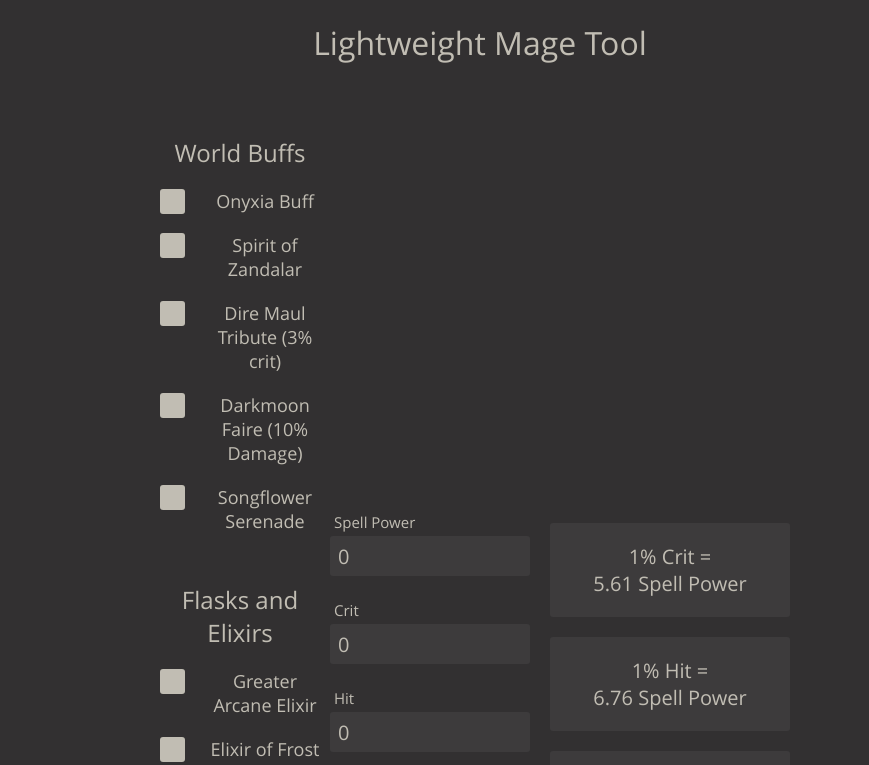
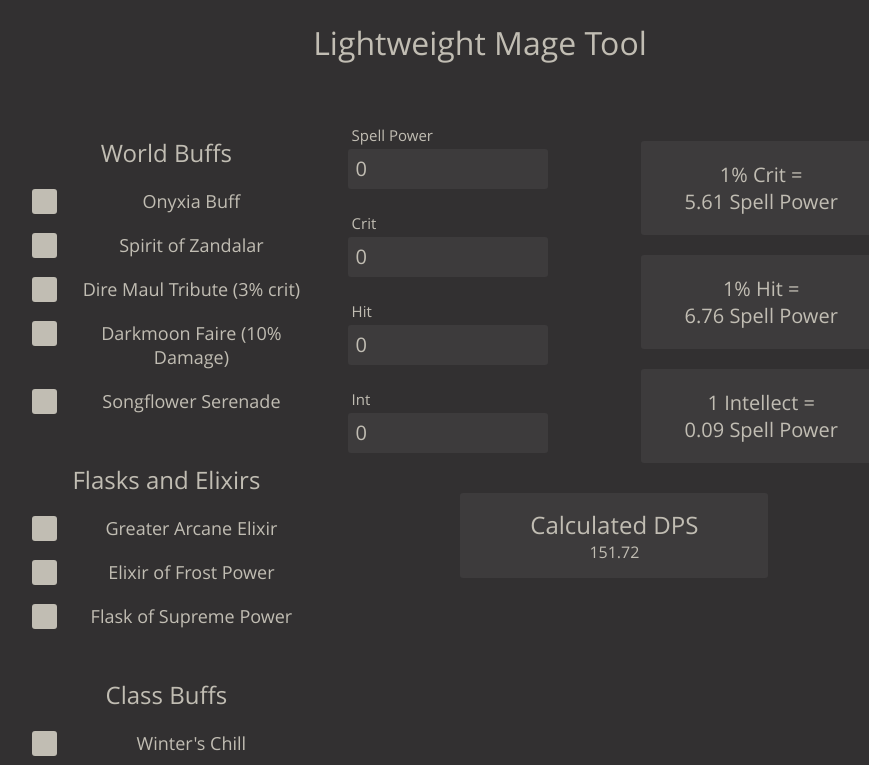
Before and after one commit to Flensolini/dps-calculator, a React (Create React App) app: page / in a window 1280 px wide. Shown: the top 765 px of the page, without its empty margins (160-1029 px from the left). Built offline with nearby package versions, Linux system fonts and the light colour scheme.

Commit message:
some stuff#

```diff
--- a/src/App.js
+++ b/src/App.js
@@ -3,6 +3,7 @@ import "./App.scss";
 import StatsForm from "./components/form/StatsForm";
 import StatsWeight from "./components/weight/StatsWeight";
 import Buffs from "./components/buffs/Buffs";
+import DPS from "./components/dps/DPS";
 
 
 function App() {
@@ -29,6 +30,16 @@ function App() {
     motw: false,
   })
 
+  const outputRef = React.useRef(37931)
+  const [output, setOutput] = React.useState(37931)
+
+  const handleOutputChange = value => {
+    if(value !== outputRef.current){
+      setOutput(value)
+    }
+    outputRef.current = value;
+  }
+
   const handleValuesChange = e => {
     const {name , value} = e.target
     setValues( prevState => ({
@@ -49,9 +60,20 @@ function App() {
     <div className="App">
       <h1>Lightweight Mage Tool</h1>
       <div className="container">
-        <Buffs handleChange={handleBuffsChange} values={buffs}/>
-        <StatsForm handleChange={handleValuesChange} values={values}/>
-        <StatsWeight buffs={buffs} values={values}/>
+        <div className="left">
+          <Buffs handleChange={handleBuffsChange} values={buffs}/>
+        </div>
+
+        <div className="mid">
+          <div className="top">
+            <StatsForm handleChange={handleValuesChange} values={values}/>
+            <StatsWeight handleOutputChange={handleOutputChange} buffs={buffs} values={values}/>
+          </div>
+          <div className="bottom">
+            <DPS output={output}/>
+          </div>
+        </div>
+
       </div>
     </div>
   );
--- a/src/App.scss
+++ b/src/App.scss
@@ -9,9 +9,21 @@
 
 
 .container {
+  display: grid;
+  grid-template-columns: 30% 70%;
+  grid-template-rows: auto;
+  grid-template-areas:
+  "left top"
+  "left bottom";
+  width: 70%;
+}
+
+.top {
   display: flex;
-  flex-direction: row;
-  justify-content: space-between;
-  align-items: center;
-  width: 50vw;
+  justify-content: space-around;
 }
+
+.bottom {
+  display: flex;
+  justify-content: space-around;
+}
--- /dev/null
+++ b/src/components/dps/DPS.jsx
@@ -0,0 +1,22 @@
+import React from "react";
+import PropTypes from 'prop-types';
+import "./dps.scss";
+
+const DPS = (props) => {
+  const { output } = props;
+  const roundNumber = (num) => {
+    return (Math.round(num * 100) / 100).toFixed(2);
+  }
+  return (
+    <div className="dps">
+        <h2>Calculated DPS</h2>
+        <div>{roundNumber(output/250)}</div>
+    </div>
+  );
+};
+
+DPS.propTypes = {
+    output: PropTypes.number,
+}
+
+export default DPS;
--- /dev/null
+++ b/src/components/dps/dps.scss
@@ -0,0 +1,9 @@
+.dps{
+    background-color: #3d3b3c;
+    border-radius: 3px;
+    padding: 15px 70px;
+
+    h2 {
+        margin: 0;
+    }
+}
--- a/src/components/weight/StatsWeight.jsx
+++ b/src/components/weight/StatsWeight.jsx
@@ -5,8 +5,10 @@ import TextField from "../field/TextField";
 
 const StatsWeight = (props) => {
 
-  const { SP, crit, hit, int } = props.values;
-  const { ony, zandalar, songflower, dmt, dmf, gae, efp, flaskSP, wc, ai, BOK, motw} = props.buffs;
+  const { handleOutputChange, values, buffs} = props;
+
+  const { SP, crit, hit, int } = values;
+  const { ony, zandalar, songflower, dmt, dmf, gae, efp, flaskSP, wc, ai, BOK, motw} = buffs;
 
   const coefficient = 0.814;
   const baseDamage = 457;
@@ -48,6 +50,7 @@ const StatsWeight = (props) => {
   const baseSim = () => {
     const critDamage = baseNumbers()[0]* totalDamage * 2;
     const nonCritDamage = baseNumbers()[1] * totalDamage;
+    handleOutputChange(nonCritDamage + critDamage)
     return critDamage + nonCritDamage;
 
   }
@@ -85,6 +88,8 @@ const StatsWeight = (props) => {
   const hitValue = roundNumber(hitDiff/spellDiff * 10)
   const intValue = roundNumber(critValue/59.5)
 
+
+
   return (
     <div className="weight">
         <TextField label="1% Crit" value={critValue}></TextField>
@@ -95,6 +100,7 @@ const StatsWeight = (props) => {
 };
 
 StatsWeight.propTypes = {
+  handleOutputChange: PropTypes.func,
   values: PropTypes.object,
   buffs: PropTypes.object,
 }
```
